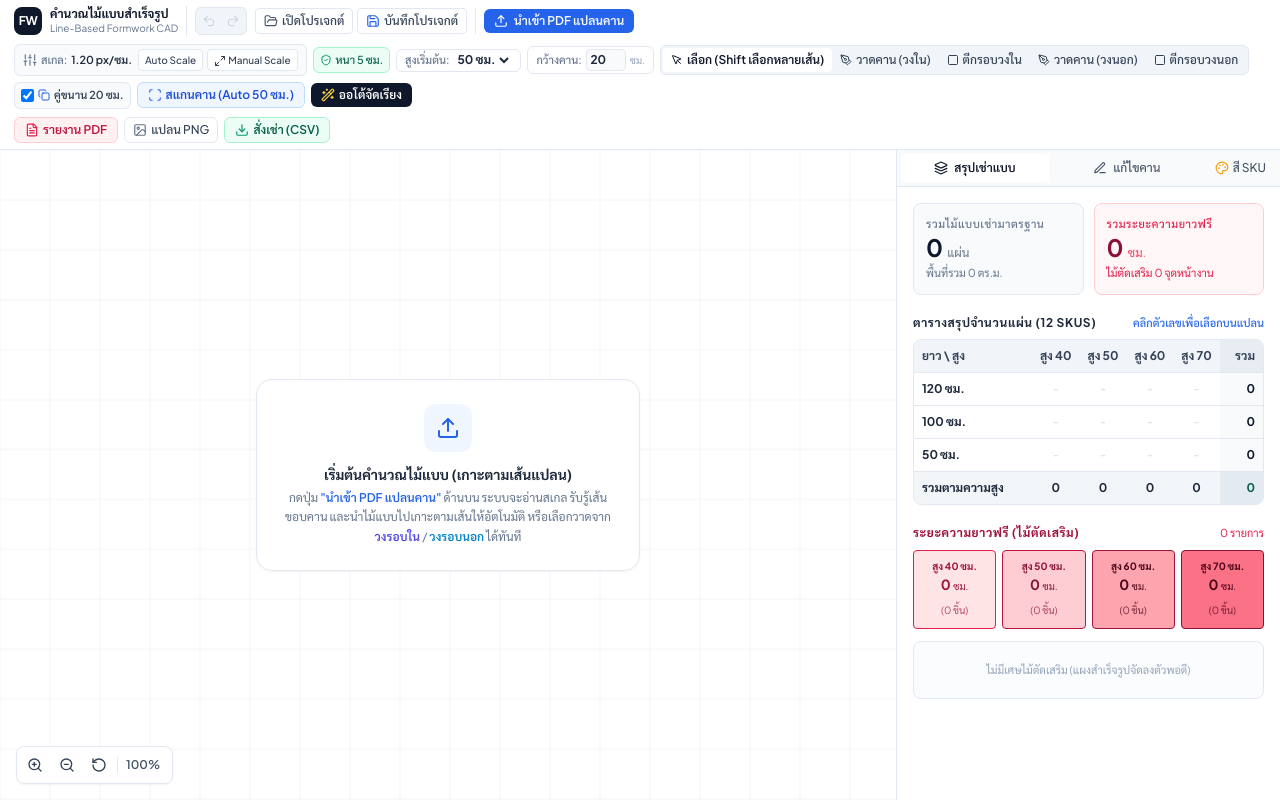
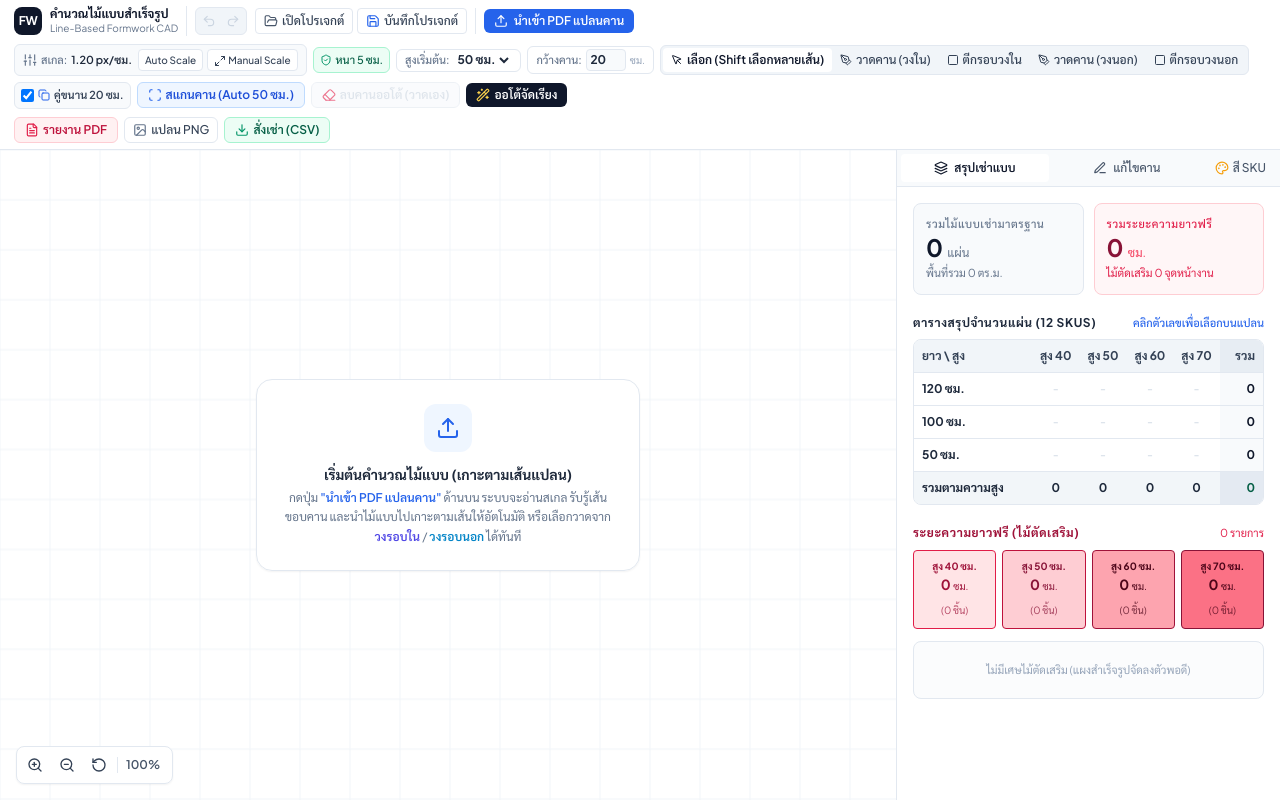
Before and after one commit to snnn00-arch/FormworkCal, a React (Vite) app: page / in a window 1280 px wide. Built offline with nearby package versions, Linux system fonts and the light colour scheme.

Commit message:
feat: add clear auto-detected beams button to draw manually

```diff
--- a/src/App.tsx
+++ b/src/App.tsx
@@ -259,6 +259,45 @@ export const App: React.FC = () => {
     alert(
       `สแกนรับรู้โครงข่ายกริดและเกาะไม้แบบสำเร็จ!\n- ค้นพบแกนกริดหลัก: แนวนอน ${diag.counts.horizontalGrids} แกน, แนวตั้ง ${diag.counts.verticalGrids} แกน\n- กำหนดจุดตัดกริด (Grid Intersections): ${diag.counts.gridIntersections} จุดตัด (A-1, B-2...)\n- วางคานหลักตามแนวกริดและตัดคานซอย: ${diag.beams.length} ช่วง (ความสูง 50 ซม. ทั้งหมด, ไม้แบบหนา 5 ซม.)`
     );
+  };
+
+  const handleClearAutoBeams = () => {
+    if (beams.length === 0) {
+      alert('ไม่มีคานบนแบบในขณะนี้ครับ');
+      return;
+    }
+
+    const autoBeams = beams.filter((b) => b.isAutoDetected);
+    const manualBeams = beams.filter((b) => !b.isAutoDetected);
+
+    if (autoBeams.length > 0) {
+      const confirmMsg =
+        manualBeams.length > 0
+          ? `ต้องการลบคานที่ระบบสแกนอัตโนมัติออกทั้งหมด (${autoBeams.length} เส้น) และคงคานที่วาดเองไว้ (${manualBeams.length} เส้น) เพื่อวาดต่อด้วยตนเองใช่หรือไม่?`
+          : `ต้องการลบคานที่สแกนอัตโนมัติออกทั้งหมด (${autoBeams.length} เส้น) เพื่อเริ่มวาดคานเองใช่หรือไม่?`;
+
+      if (window.confirm(confirmMsg)) {
+        updateBeamsWithHistory(manualBeams);
+        setSelectedBeamIds([]);
+        setActiveTool('draw_inner_box');
+        alert(
+          `ลบคานออโต้ออกเรียบร้อยแล้ว (${autoBeams.length} เส้น) ระบบสลับไปใช้เครื่องมือ "ตีกรอบวงใน" เพื่อให้คุณเริ่มวาดคานเองได้ทันทีครับ`
+        );
+      }
+    } else {
+      if (
+        window.confirm(
+          `ต้องการลบคานทั้งหมด (${beams.length} เส้น) เพื่อเริ่มวาดคานเองใหม่ใช่หรือไม่?`
+        )
+      ) {
+        updateBeamsWithHistory([]);
+        setSelectedBeamIds([]);
+        setActiveTool('draw_inner_box');
+        alert(
+          'ลบคานทั้งหมดเรียบร้อยแล้ว ระบบสลับไปใช้เครื่องมือ "ตีกรอบวงใน" เพื่อให้คุณเริ่มวาดคานเองได้ทันทีครับ'
+        );
+      }
+    }
   };
 
   const handleRunAutoScale = () => {
@@ -651,6 +690,9 @@ export const App: React.FC = () => {
         onStartManualScale={handleStartManualScale}
         onRunAutoScale={handleRunAutoScale}
         onAutoDetectBeams={handleAutoDetectBeams}
+        onClearAutoBeams={handleClearAutoBeams}
+        hasBeams={beams.length > 0}
+        hasAutoBeams={beams.some((b) => b.isAutoDetected)}
         currentScale={pixelsPerCm}
         scaleNote={scaleNote}
         defaultHeight={defaultHeight}
--- a/src/components/TopToolbar.tsx
+++ b/src/components/TopToolbar.tsx
@@ -17,6 +17,7 @@ import {
   Save,
   FolderOpen,
   FileText,
+  Eraser,
 } from 'lucide-react';
 import { DrawingToolMode, FORMWORK_HEIGHTS, FormworkHeight } from '../types/formwork';
 
@@ -26,6 +27,9 @@ interface TopToolbarProps {
   onStartManualScale: () => void;
   onRunAutoScale: () => void;
   onAutoDetectBeams: () => void;
+  onClearAutoBeams: () => void;
+  hasBeams: boolean;
+  hasAutoBeams?: boolean;
   currentScale: number;
   scaleNote: string;
   defaultHeight: FormworkHeight;
@@ -54,6 +58,9 @@ export const TopToolbar: React.FC<TopToolbarProps> = ({
   onStartManualScale,
   onRunAutoScale,
   onAutoDetectBeams,
+  onClearAutoBeams,
+  hasBeams,
+  hasAutoBeams,
   currentScale,
   scaleNote,
   defaultHeight,
@@ -352,6 +359,27 @@ export const TopToolbar: React.FC<TopToolbarProps> = ({
           <span>สแกนคาน (Auto 50 ซม.)</span>
         </button>
 
+        {/* Clear Auto Beams Action */}
+        <button
+          onClick={onClearAutoBeams}
+          disabled={!hasBeams}
+          className={`inline-flex items-center gap-1 px-2.5 py-1 rounded-md text-xs font-semibold transition-all shadow-2xs ${
+            hasAutoBeams
+              ? 'text-rose-700 bg-rose-50 border border-rose-300 hover:bg-rose-100 active:scale-95 cursor-pointer'
+              : hasBeams
+              ? 'text-rose-700 bg-rose-50 border border-rose-200 hover:bg-rose-100 active:scale-95 cursor-pointer'
+              : 'text-slate-300 bg-slate-50 border border-slate-200 cursor-not-allowed opacity-60'
+          }`}
+          title={
+            hasAutoBeams
+              ? 'ลบคานที่ระบบสแกนอัตโนมัติออกทั้งหมด เพื่อสลับไปเริ่มวาดคานเองด้วยมือ'
+              : 'ลบคานทั้งหมดเพื่อเริ่มวาดคานเองด้วยมือ'
+          }
+        >
+          <Eraser className="w-3.5 h-3.5 text-rose-600" />
+          <span>ลบคานออโต้ (วาดเอง)</span>
+        </button>
+
         {/* Auto Place Formwork Action */}
         <button
           onClick={onAutoPlaceFormwork}
--- a/src/engine/beamDetector.ts
+++ b/src/engine/beamDetector.ts
@@ -2428,7 +2428,8 @@ export function convertDetectedBeamsToFormworkSides(
   }
 
   const mergedSides = mergeCollinearFormworkSides(sides, rawBeams, safeScale);
-  return groupClosedInnerBayLoops(mergedSides, safeScale);
+  const grouped = groupClosedInnerBayLoops(mergedSides, safeScale);
+  return grouped.map((s) => ({ ...s, isAutoDetected: true }));
 }
 
 /**
--- a/src/types/formwork.ts
+++ b/src/types/formwork.ts
@@ -208,6 +208,7 @@ export interface BeamElement {
    */
   boxGroupId?: string;
   boxSide?: 'top' | 'right' | 'bottom' | 'left';
+  isAutoDetected?: boolean;
   leftSide: BeamSideConfig;
   rightSide: BeamSideConfig;
 }
```
Also changed, not shown: 7 other files (tests, documents, lock files or other folders).
